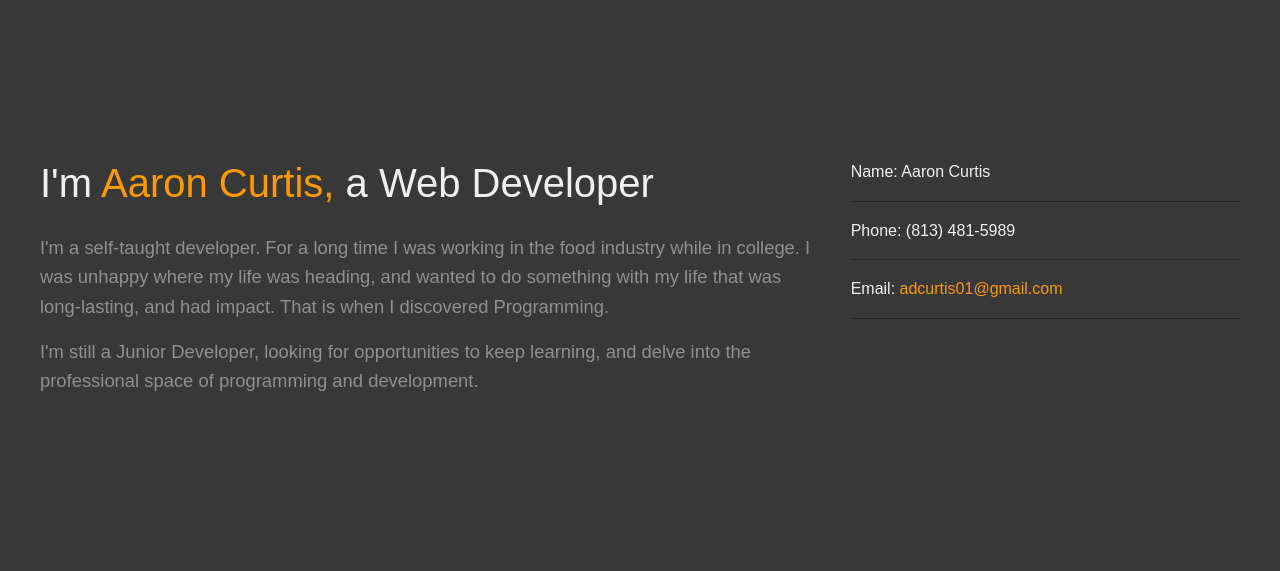
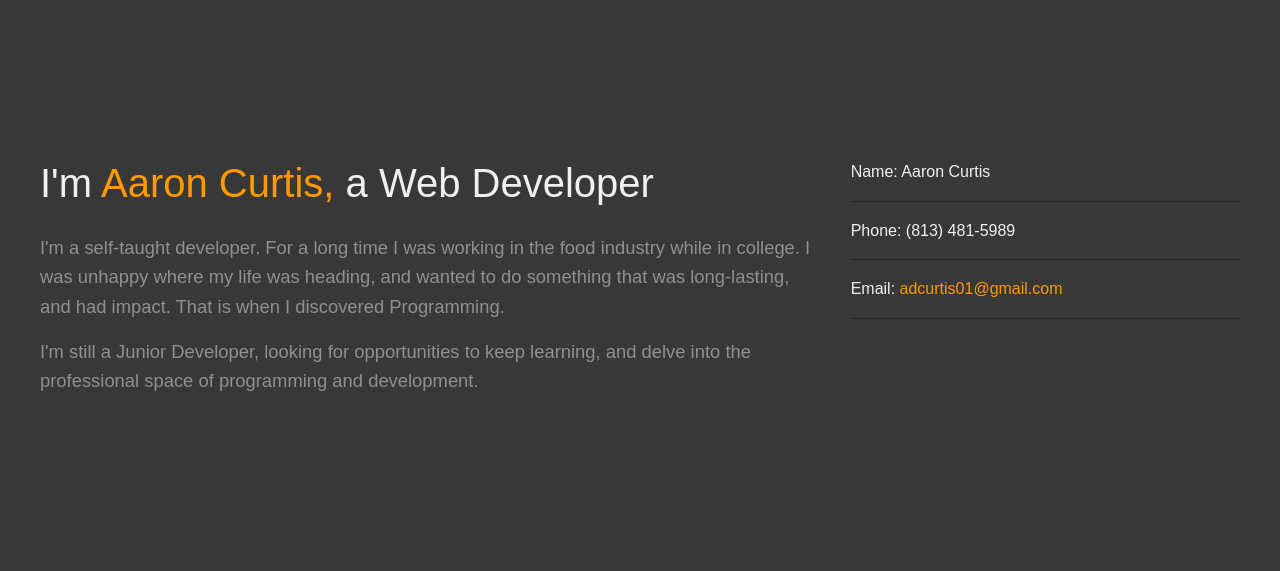
Before and after one commit to AXIS-Consulting/axisac_website, a PHP site: page / in a window 1280 px wide. Shown: the part 3956-4527 px from the top of the page. Run offline with PHP 8.4, Linux system fonts and the light colour scheme; some libraries are stand-ins or nearby versions.

Commit message:
Update index.php
deleted one sentence

```diff
--- a/index.php
+++ b/index.php
@@ -131,7 +131,7 @@
         <div>
             <h2>I'm <span class="highlight">Aaron Curtis,</span> a Web Developer</h2>
             <br>
-            <p>I'm a self-taught developer. For a long time I was working in the food industry while in college. I was unhappy where my life was heading, and wanted to do something with my life that was long-lasting, and had impact. That is when I discovered Programming. </p>
+            <p>I'm a self-taught developer. For a long time I was working in the food industry while in college. I was unhappy where my life was heading, and wanted to do something that was long-lasting, and had impact. That is when I discovered Programming. </p>
             <p>I'm still a Junior Developer, looking for opportunities to keep learning, and delve into the professional space of programming and development.</p>
         </div>
 
```
